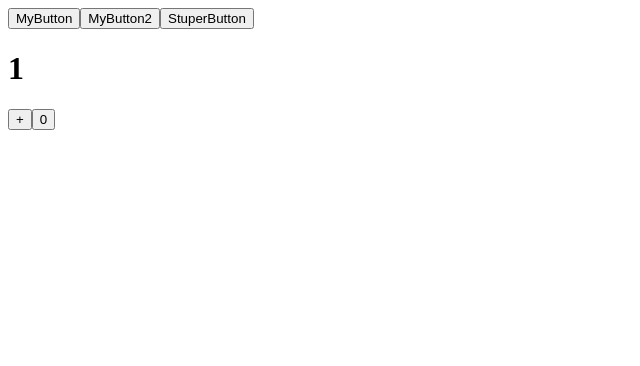
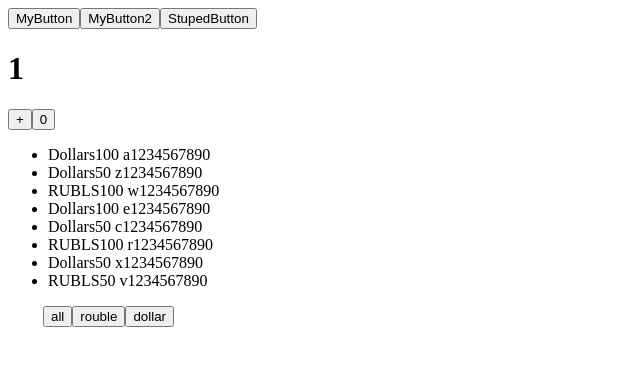
Before and after one commit to Phrixus11/lessons_microtasks, a React (Vite) app: page / in a window 1280 px wide. Shown: the top 366 px of the page, without its empty margins (0-640 px from the left). Built offline with nearby package versions, Linux system fonts and the light colour scheme.

Commit message:
useState, filter, map

```diff
--- a/src/App.tsx
+++ b/src/App.tsx
@@ -1,6 +1,7 @@
 import './App.css'
 import {Button} from "./components/Button.tsx";
 import {useState} from "react";
+import {Money} from "./components/Money.tsx";
 
 function App() {
 
@@ -26,10 +27,11 @@ function App() {
         <>
             <Button name={'MyButton'} callback={()=>Button1Foo('Vasya',21,'Moscow')}/>
             <Button name={'MyButton2'} callback={()=>Button2Foo('Ivan')}/>
-            <Button name={'StuperButton'} callback={()=>Button2Foo('Im stuped Button')}/>
+            <Button name={'StupedButton'} callback={()=>Button2Foo('Im stuped Button')}/>
             <h1>{a}</h1>
             <button onClick={onClickHandler}>+</button>
             <button onClick={onClickHandler2}>0</button>
+            <Money/>
         </>
     )
 }
--- /dev/null
+++ b/src/components/Money.tsx
@@ -0,0 +1,37 @@
+import {useState} from "react";
+import {MoneyComponent} from "./MoneyComponent.tsx";
+
+export type FilterType = 'all' | 'Dollars' | 'RUBLS'
+
+export const Money = () => {
+    const [money] = useState([
+        {banknots: 'Dollars', value: 100, number: ' a1234567890'},
+        {banknots: 'Dollars', value: 50, number: ' z1234567890'},
+        {banknots: 'RUBLS', value: 100, number: ' w1234567890'},
+        {banknots: 'Dollars', value: 100, number: ' e1234567890'},
+        {banknots: 'Dollars', value: 50, number: ' c1234567890'},
+        {banknots: 'RUBLS', value: 100, number: ' r1234567890'},
+        {banknots: 'Dollars', value: 50, number: ' x1234567890'},
+        {banknots: 'RUBLS', value: 50, number: ' v1234567890'},
+    ])
+
+    const [filter, setFilter] = useState<FilterType>("all")
+
+    let currentMoney = money
+    if (filter === "RUBLS") {
+        currentMoney = money.filter((filteredMoney) => filteredMoney.banknots === "RUBLS")
+
+    } else if (filter === "Dollars") {
+        currentMoney = money.filter((filteredMoney) => filteredMoney.banknots === "Dollars")
+    }
+
+
+
+    const onClickFilterHandler = (nameFilter: FilterType ) => {
+        setFilter(nameFilter)
+    }
+
+    return (
+        <MoneyComponent currentMoney={currentMoney} foo={onClickFilterHandler}/>
+    );
+};
--- /dev/null
+++ b/src/components/MoneyComponent.tsx
@@ -0,0 +1,33 @@
+import {FilterType} from "./Money.tsx";
+
+type MoneyComponentProps = {
+    currentMoney: arrayOfMoney[]
+    foo: (nameFilter:FilterType)=>void
+};
+
+type arrayOfMoney ={
+    banknots: string
+    value: number
+    number: string
+}
+
+export const MoneyComponent = ({currentMoney, foo}: MoneyComponentProps) => {
+    return (
+        <>
+            <ul>
+                {currentMoney.map((money, i) => (
+                    <li key={i}>
+                        <span>{money.banknots}</span>
+                        <span>{money.value}</span>
+                        <span>{money.number}</span>
+                    </li>
+                ))}
+            </ul>
+            <div style={{marginLeft: "35px"}}>
+                <button onClick={() => foo('all')}>all</button>
+                <button onClick={() => foo('RUBLS')}>rouble</button>
+                <button onClick={() => foo('Dollars')}>dollar</button>
+            </div>
+        </>
+    );
+};
```
